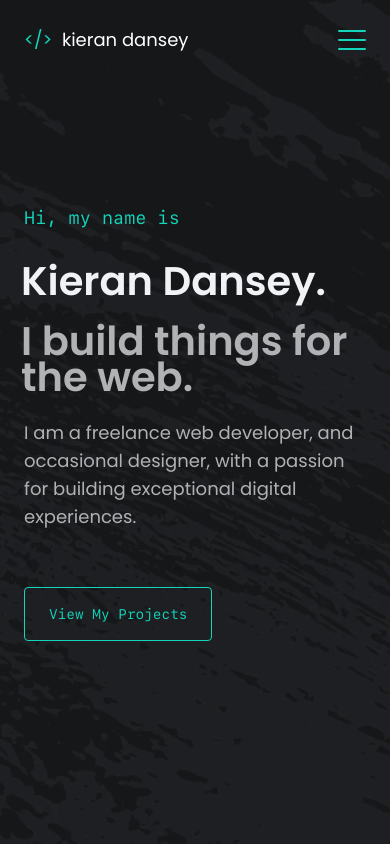
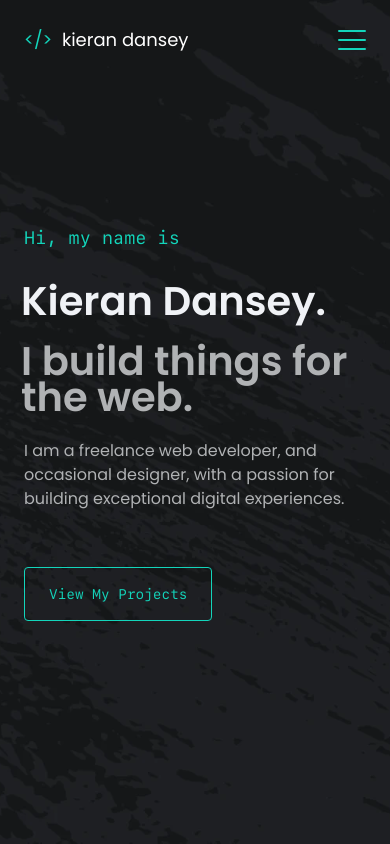
Before and after one commit to kdan80/v5, a Next.js app: page / in a window 390 px wide. Shown: the top 844 px of the page. Built offline with nearby package versions, Linux system fonts and the light colour scheme.

Commit message:
various style changes

```diff
--- a/src/components/sections/Landing.tsx
+++ b/src/components/sections/Landing.tsx
@@ -76,7 +76,7 @@ const Landing = ({ setScrolledToTop }: Props) => {
                 </h3>
                 <p
                     ref={el => pushToRefsArray(el)}
-                    className='opacity-0 md:max-w-[60%] text-light-900 text-lg'
+                    className='opacity-0 md:max-w-[60%] text-light-900 md:text-lg'
                 >
                     I am a freelance web developer, and occasional designer, with a passion for
                     building exceptional digital experiences.
--- a/tailwind.config.ts
+++ b/tailwind.config.ts
@@ -80,7 +80,6 @@ module.exports = {
             fontSize: {
                 landingH1: ['clamp(0.875rem, 5vw, 1.125rem)'],
                 landingH2: ['clamp(2.5rem, 8vw, 4rem)'],
-                contactH2: ['clamp(2rem, 5vw, 2.25rem)'],
             },
             gridTemplateColumns: {
                 skills: 'repeat(2, minmax(140px, 200px)',
```
